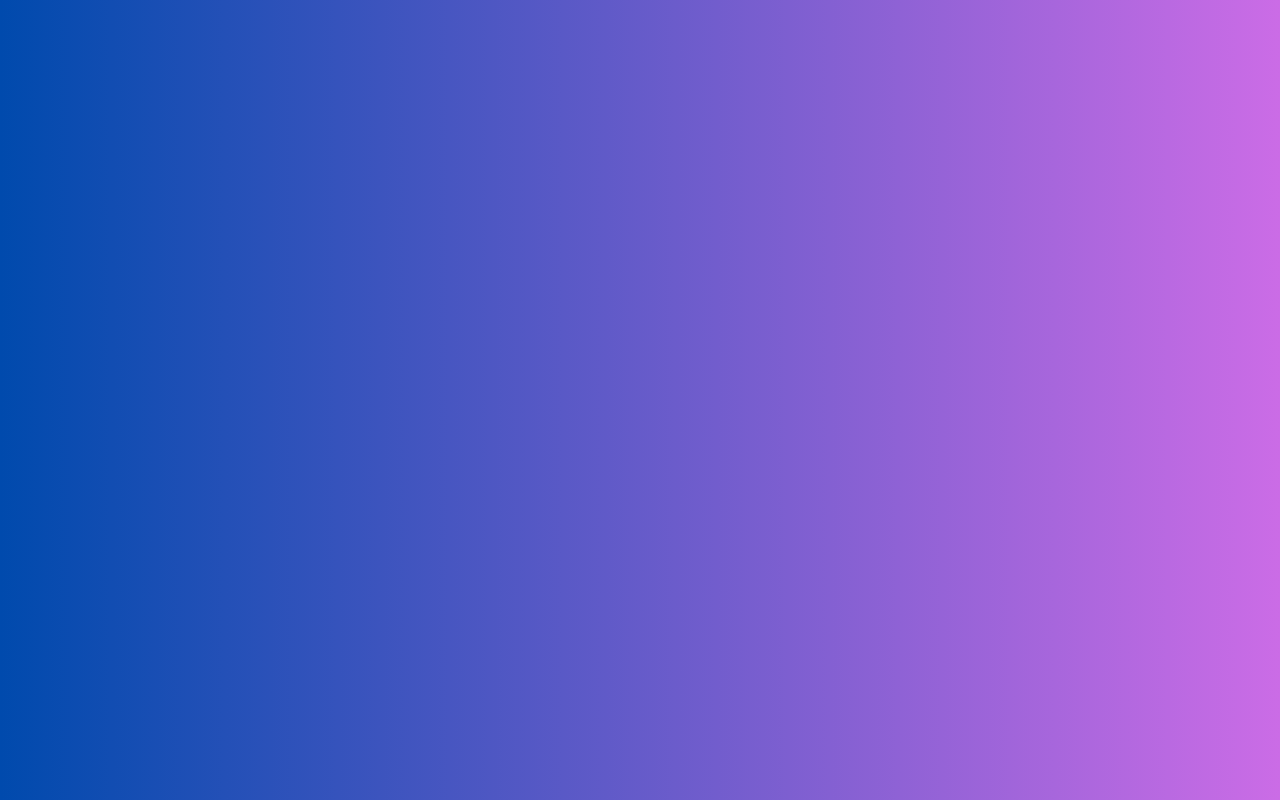
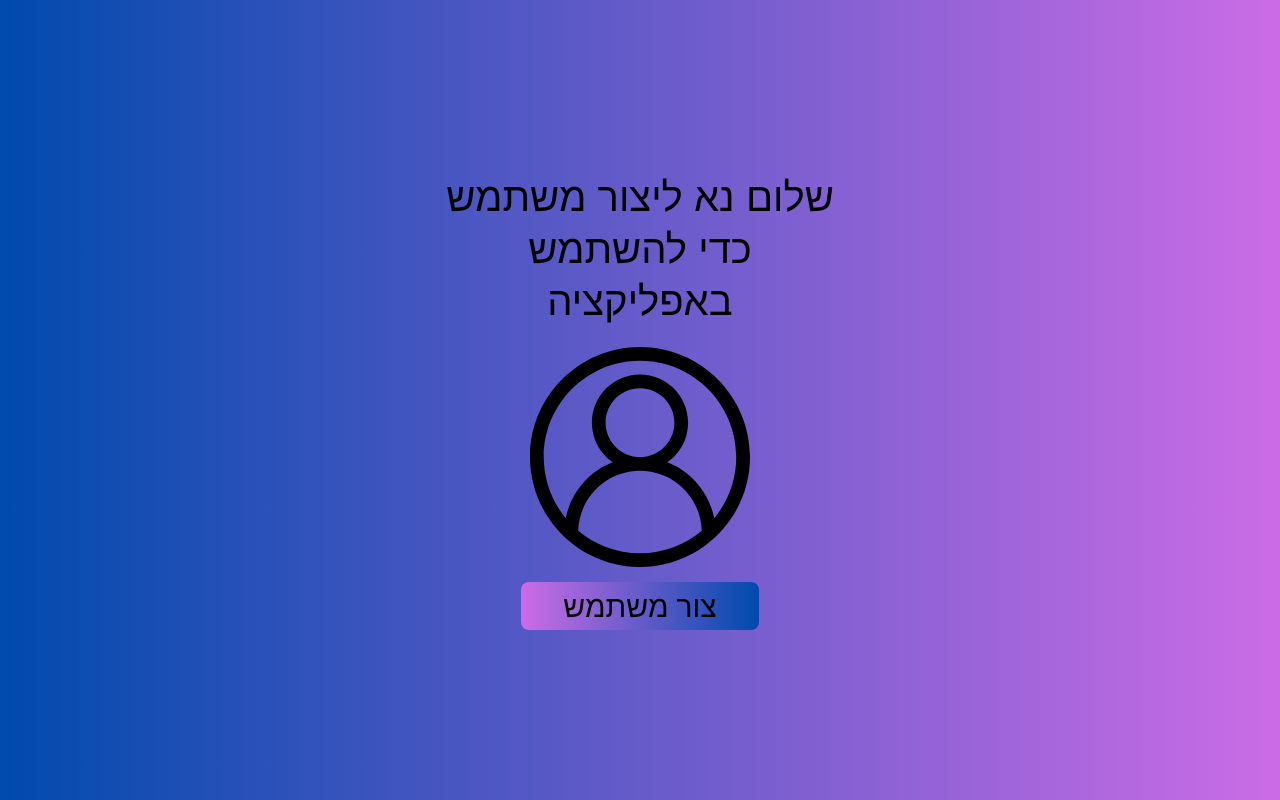
Before and after one commit to royhersh/for-nevo, a React (Vite) app: page / in a window 1280 px wide. Built offline with nearby package versions, Linux system fonts and the light colour scheme.

Commit message:
feat: Login component

```diff
--- /dev/null
+++ b/custom.d.ts
@@ -0,0 +1,6 @@
+declare module '*.svg' {
+    import React = require('react');
+    export const ReactComponent: React.FC<React.SVGProps<SVGSVGElement>>;
+    const src: string;
+    export default src;
+  }
--- a/package.json
+++ b/package.json
@@ -11,7 +11,8 @@
   "dependencies": {
     "react": "^18.2.0",
     "react-dom": "^18.2.0",
-    "styled-components": "^5.3.9"
+    "styled-components": "^5.3.9",
+    "vite-plugin-svgr": "^2.4.0"
   },
   "devDependencies": {
     "@types/react": "^18.0.28",
--- a/src/App.tsx
+++ b/src/App.tsx
@@ -1,16 +1,20 @@
 import styled from 'styled-components';
+import Login from './components/Login';
 
 const StyledApp = styled.div`
   width: 100vw;
   height: 100vh;
   background: linear-gradient(90deg, rgb(0, 74, 173) 0%, rgb(203, 108, 230) 100%) ;
+  display: flex;
+  align-items: center;
+  justify-content: center;
 `;
 
 const App = () => {
 
   return (
     <StyledApp>
-
+        <Login />
     </StyledApp>
   )
 }
--- /dev/null
+++ b/src/components/Login/Login.tsx
@@ -0,0 +1,36 @@
+import styled from 'styled-components';
+import { ReactComponent as UserIcon } from './assets/userIcon.svg';
+
+const Wrapper = styled.div`
+    display: flex;
+    flex-direction: column;
+    align-items: center;
+    width: 420px;
+`;
+const Header = styled.div`
+    font-size: 40px;
+    text-align: center;
+    line-height: 1.3;
+    color: black;
+    margin-bottom: 20px;
+`;
+
+const CreateUserButton = styled.button`
+    margin-top: 15px;color: black;
+    font-size: 30px;
+    background: linear-gradient(270deg, rgb(0, 74, 173) 0%, rgb(203, 108, 230) 100%);
+    padding: 0.2em 1.4em
+`;
+
+const Login = () => {
+    console.log('df');
+    return (
+        <Wrapper>
+            <Header>שלום נא ליצור משתמש כדי להשתמש באפליקציה</Header>
+            <UserIcon style={{width: '220px'}}/>
+            <CreateUserButton>צור משתמש</CreateUserButton>
+        </Wrapper>
+        );
+};
+
+export default Login;
--- /dev/null
+++ b/src/components/Login/index.ts
@@ -0,0 +1,2 @@
+import Login from "./Login";
+export default Login;
--- a/src/index.css
+++ b/src/index.css
@@ -38,7 +38,7 @@ h1 {
 
 button {
   border-radius: 8px;
-  border: 1px solid transparent;
+  border: none;
   padding: 0.6em 1.2em;
   font-size: 1em;
   font-weight: 500;
--- a/tsconfig.json
+++ b/tsconfig.json
@@ -16,6 +16,6 @@
     "noEmit": true,
     "jsx": "react-jsx"
   },
-  "include": ["src"],
+  "include": ["src", "custom.d.ts"],
   "references": [{ "path": "./tsconfig.node.json" }]
 }
--- a/vite.config.ts
+++ b/vite.config.ts
@@ -1,7 +1,8 @@
 import { defineConfig } from 'vite'
 import react from '@vitejs/plugin-react-swc'
+import svgr from 'vite-plugin-svgr'
 
 // https://vitejs.dev/config/
 export default defineConfig({
-  plugins: [react()],
+  plugins: [react(), svgr()],
 })
```
Also changed, not shown: src/components/Login/assets/userIcon.svg (added), 1 other file (tests, documents, lock files or other folders).
